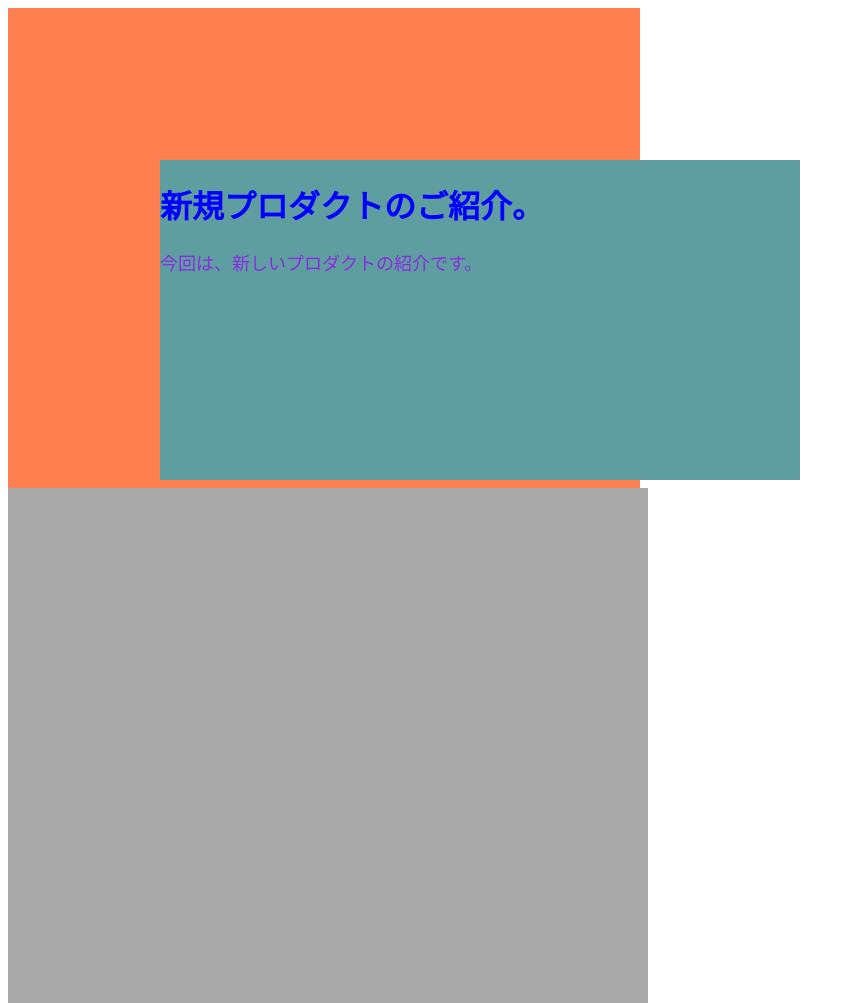
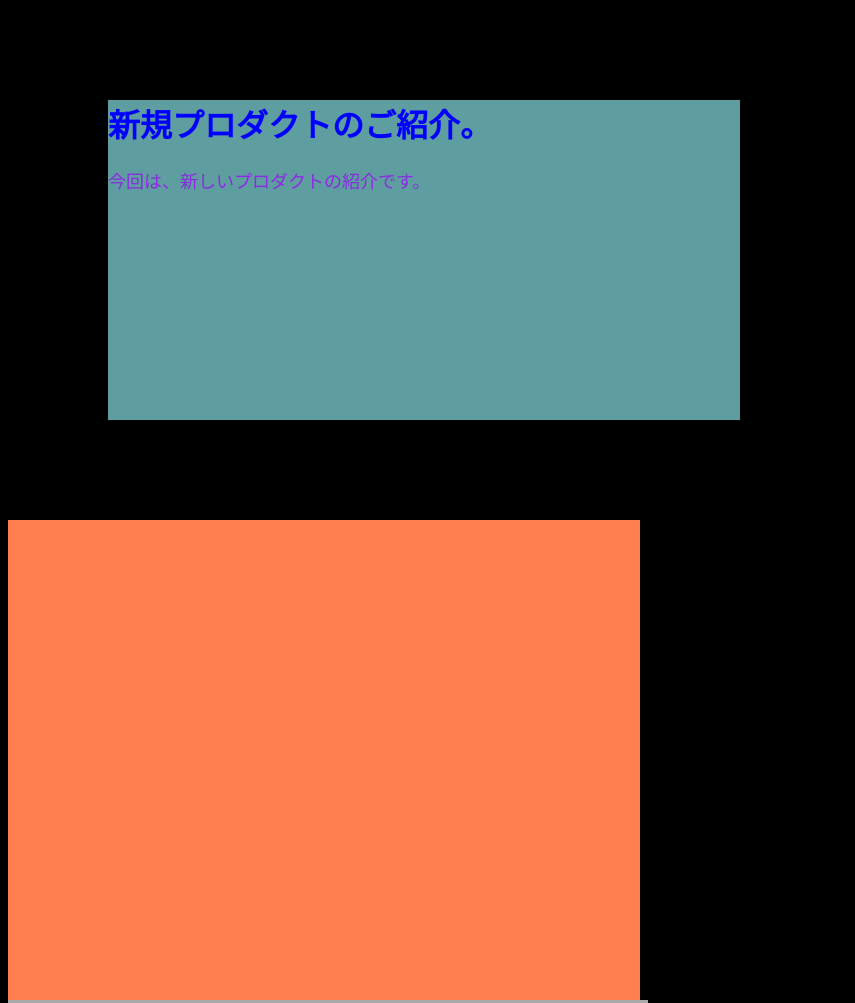
Before and after one commit to 0123takaokeita/webdeb, a plain HTML site: page style-lesson/index.html in a window 1280 px wide. Shown: the top 1003 px of the page, without its empty margins (0-855 px from the left). Drawn offline with Linux system fonts and the light colour scheme.

Commit message:
スペース練習

```diff
--- a/style-lesson/index.html
+++ b/style-lesson/index.html
@@ -8,6 +8,9 @@
   <title>Document</title>
 
   <style type="text/css">
+  body{
+  background-color: #000;
+  }
     .title {
       color: blue;
     }
@@ -21,9 +24,7 @@
       background-color: cadetblue;
       width: 50%;
       height: 20rem;
-      position: fixed;
-      left: 10rem;
-      top: 10rem;
+      margin: 100px 100px;
     }
 
     .second-sec {
```
